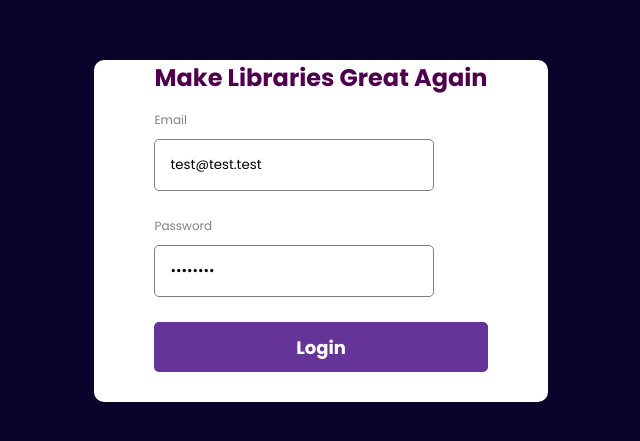
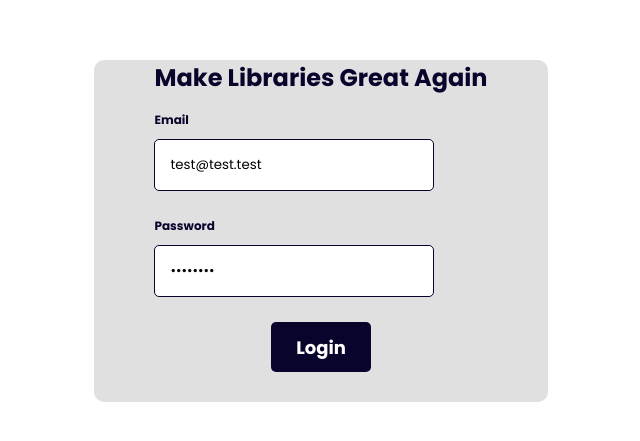
Before and after one commit to emrebal98/MLGA-Library-System, a React (Create React App) app: page / in a window 1280 px wide. Shown: the part 169-610 px from the top of the page, without its empty margins (319-959 px from the left). Built offline with nearby package versions, Linux system fonts and the light colour scheme; the HTML template or start-up script is replaced by a standard one.

Commit message:
login ve css

```diff
--- a/src/components/navbar/Navbar.jsx
+++ b/src/components/navbar/Navbar.jsx
@@ -82,11 +82,13 @@ function Navbar() {
 					<li className="profile">
 						<div className="profile-details">
 							{/* <img src="profile.jpg" alt="profileImg"> */}
+
 							<div className="name_job">
 								<div className="name">Name Surname</div>
 								<div className="job">Student</div>
 							</div>
 						</div>
+
 						<div className="r-icon" id="log_out" onClick={handleLogout}>
 							<BiLogOut />
 						</div>
--- a/src/components/navbar/navbar.css
+++ b/src/components/navbar/navbar.css
@@ -191,3 +191,48 @@
 		display: none;
 	}
 }
+
+
+
+
+/* Dropdown Button */
+.dropbtn {
+	background-color: #04AA6D;
+	color: white;
+	padding: 16px;
+	font-size: 16px;
+	border: none;
+  }
+
+  /* The container <div> - needed to position the dropdown content */
+  .dropdown {
+	position: relative;
+	display: inline-block;
+  }
+
+  /* Dropdown Content (Hidden by Default) */
+  .dropdown-content {
+	display: none;
+	position: absolute;
+	background-color: #f1f1f1;
+	min-width: 160px;
+	box-shadow: 0px 8px 16px 0px rgba(0,0,0,0.2);
+	z-index: 1;
+  }
+
+  /* Links inside the dropdown */
+  .dropdown-content a {
+	color: black;
+	padding: 12px 16px;
+	text-decoration: none;
+	display: block;
+  }
+
+  /* Change color of dropdown links on hover */
+  .dropdown-content a:hover {background-color: #ddd;}
+
+  /* Show the dropdown menu on hover */
+  .dropdown:hover .dropdown-content {display: block;}
+
+  /* Change the background color of the dropdown button when the dropdown content is shown */
+  .dropdown:hover .dropbtn {background-color: #3e8e41;}
--- a/src/containers/login/Login.jsx
+++ b/src/containers/login/Login.jsx
@@ -58,7 +58,7 @@ function Login() {
 						onChange={onChange}
 					/>
 				))}
-				<button>Login</button>
+				<center><button>Login</button></center>
 			</form>
 		</div>
 	);
--- a/src/containers/login/formInput.css
+++ b/src/containers/login/formInput.css
@@ -8,12 +8,12 @@
 	padding: 15px;
 	margin: 10px 0px;
 	border-radius: 5px;
-	border: 1px solid gray;
+	border: 1px solid rgb(9, 4, 43);
 }
 
 .formInput label {
 	font-size: 12px;
-	color: gray;
+	color: rgb(9, 4, 43);
 }
 
 .formInput span {
--- a/src/containers/login/login.css
+++ b/src/containers/login/login.css
@@ -3,28 +3,30 @@
 	align-items: center;
 	justify-content: center;
 	height: 100vh;
-	background-color: rgb(9, 4, 43);
+	background-color: white;
 	background-size: cover;
 	background-position: center;
+	flex-direction: column;
 }
 
 .login_area form {
-	background-color: white;
+	background-color: #e0e0e0;
 	padding: 0px 60px;
 	border-radius: 10px;
+	font-weight: bolder;
 }
 
 .login_area form h1 {
-	color: rgb(77, 1, 77);
+	color: rgb(9, 4, 43);
 	text-align: center;
 }
 
 .login_area form button {
-	width: 100%;
+	width: 30%;
 	height: 50px;
 	padding: 10px;
 	border: none;
-	background-color: rebeccapurple;
+	background-color: rgb(9, 4, 43);
 	color: white;
 	border-radius: 5px;
 	font-weight: bold;
```
